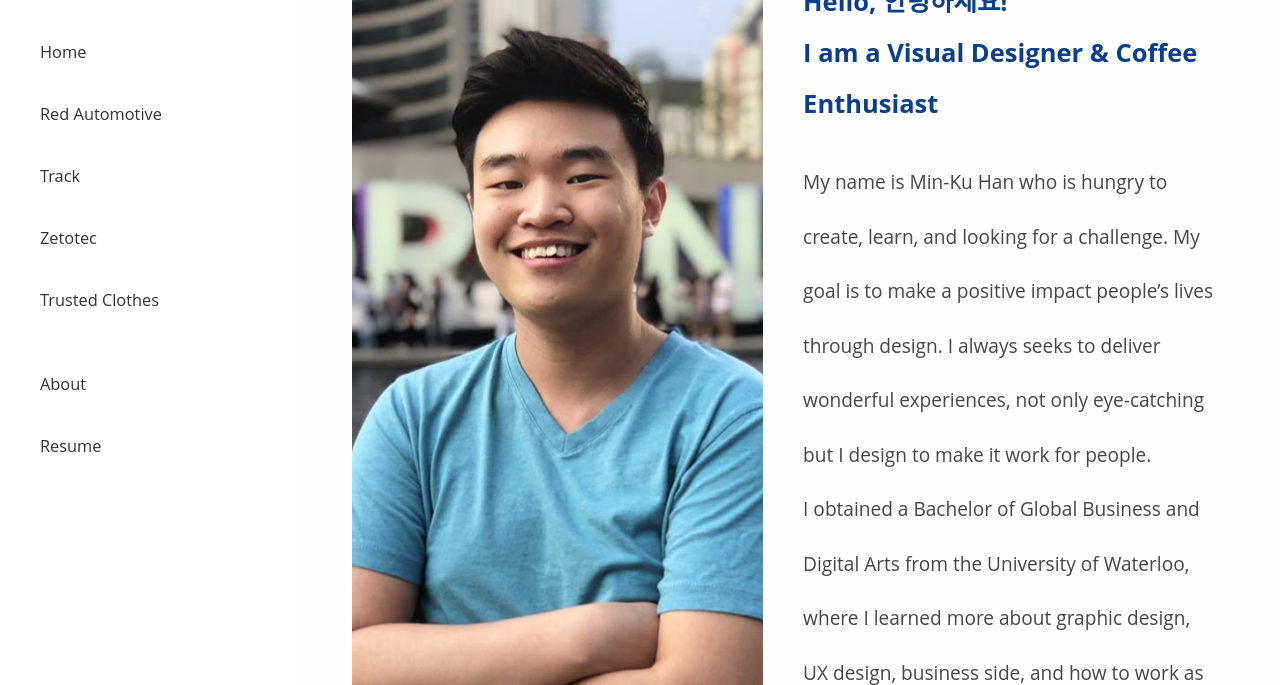
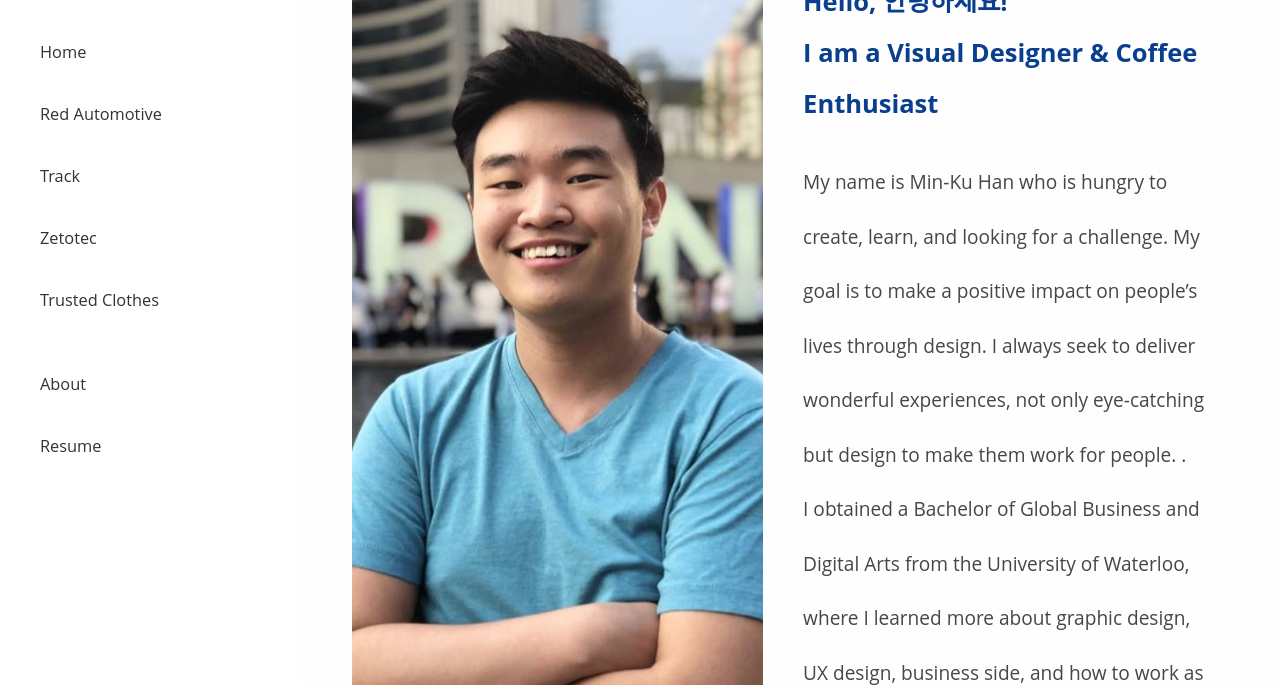
Before and after one commit to minkuhan/portfolio, a plain HTML site: page About.html in a window 1280 px wide. Shown: the part 115-800 px from the top of the page. Drawn offline with Linux system fonts and the light colour scheme.

Commit message:
Update About.html

```diff
--- a/About.html
+++ b/About.html
@@ -71,9 +71,7 @@
             <div class="text-box2">
 
                     <h3>Hello, 안녕하세요! <br>I am a Visual Designer & Coffee Enthusiast</h1>
-                    <p> My name is Min-Ku Han who is hungry to create, learn, and looking for a challenge. My
-                         goal is to make a positive impact people’s lives through design. I always seeks to deliver wonderful
-                         experiences, not only eye-catching but I design to make it work for people. <br>
+                    <p> My name is Min-Ku Han who is hungry to create, learn, and looking for a challenge. My goal is to make a positive impact on people’s lives through design. I always seek to deliver wonderful experiences, not only eye-catching but design to make them work for people. . <br>
 
                          I obtained a Bachelor of Global Business and Digital Arts from the University of Waterloo, where I learned
                          more about graphic design, UX design, business side, and how to work as a team and come up with a better solution.
```
